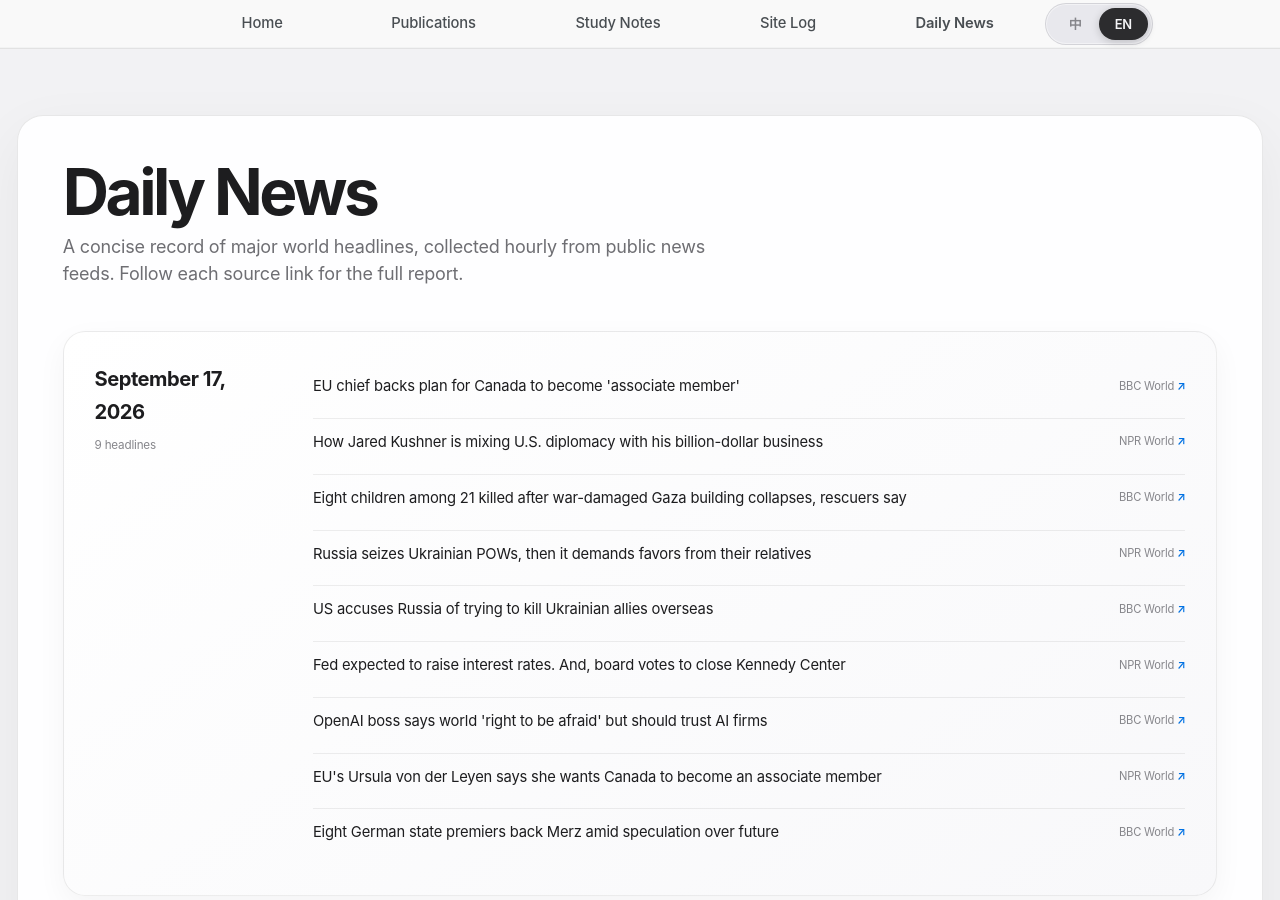
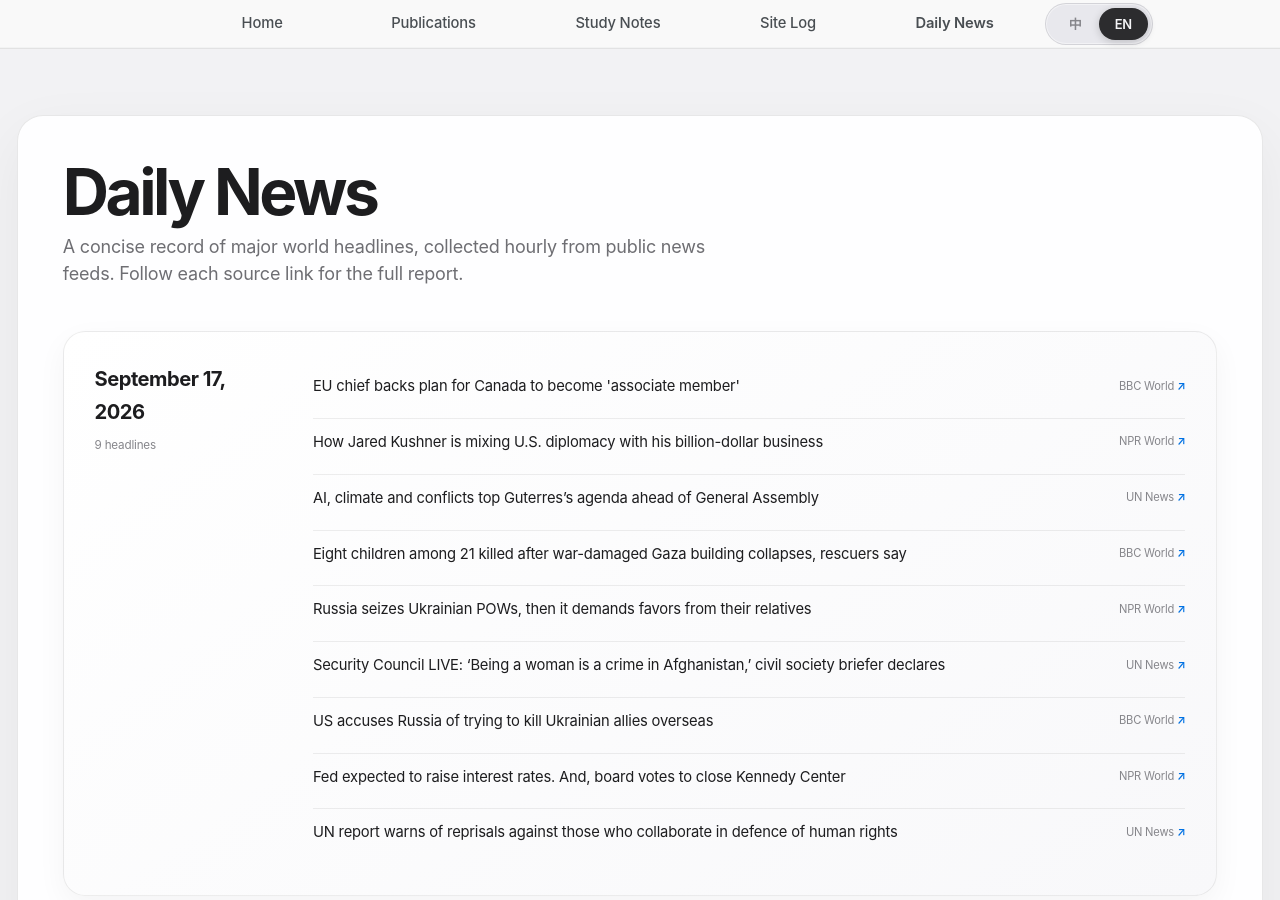
Before and after one commit to HaoxiangLuo/HaoxiangLuo.github.io, a Jekyll site: the page built from _pages/daily-news.html, in a window 1280 px wide and 900 px high. Built offline with Jekyll 4.4.1, drawn with Linux system fonts in a browser that asks for light colours; a style sheet for code colours, icons or effects is not loaded.

Commit message:
Update daily news 2026-09-17

```diff
--- a/_data/daily_news.json
+++ b/_data/daily_news.json
@@ -1,5 +1,5 @@
 {
-  "updated_at": "2026-09-17T00:25:38+08:00",
+  "updated_at": "2026-09-17T01:23:14+08:00",
   "days": [
     {
       "date": "2026-09-17",
@@ -15,6 +15,11 @@
           "url": "https://www.npr.org/2026/09/16/nx-s1-5971125/how-jared-kushner-is-mixing-u-s-diplomacy-with-his-billion-dollar-business"
         },
         {
+          "title": "AI, climate and conflicts top Guterres’s agenda ahead of General Assembly",
+          "source": "UN News",
+          "url": "https://news.un.org/feed/view/en/story/2026/09/1168348"
+        },
+        {
           "title": "Eight children among 21 killed after war-damaged Gaza building collapses, rescuers say",
           "source": "BBC World",
           "url": "https://www.bbc.co.uk/news/articles/cvp8d00j9gg5o?at_medium=RSS&at_campaign=rss"
@@ -23,6 +28,11 @@
           "title": "Russia seizes Ukrainian POWs, then it demands favors from their relatives",
           "source": "NPR World",
           "url": "https://www.npr.org/2026/09/16/nx-s1-5904423/russia-seizes-ukrainian-pows-then-it-demands-favors-from-their-relatives"
+        },
+        {
+          "title": "Security Council LIVE: ‘Being a woman is a crime in Afghanistan,’ civil society briefer declares",
+          "source": "UN News",
+          "url": "https://news.un.org/feed/view/en/story/2026/09/1168347"
         },
         {
           "title": "US accuses Russia of trying to kill Ukrainian allies overseas",
@@ -35,19 +45,9 @@
           "url": "https://www.npr.org/2026/09/16/g-s1-143569/up-first-newsletter-fed-reserve-interest-rates-iran-war-kennedy-center-contraception"
         },
         {
-          "title": "OpenAI boss says world 'right to be afraid' but should trust AI firms",
-          "source": "BBC World",
-          "url": "https://www.bbc.co.uk/news/articles/cqx2zpj4y525o?at_medium=RSS&at_campaign=rss"
-        },
-        {
-          "title": "EU's Ursula von der Leyen says she wants Canada to become an associate member",
-          "source": "NPR World",
-          "url": "https://www.npr.org/2026/09/16/nx-s1-5970985/canada-become-eu-associate-member"
-        },
-        {
-          "title": "Eight German state premiers back Merz amid speculation over future",
-          "source": "BBC World",
-          "url": "https://www.bbc.co.uk/news/articles/c6dj4nn0n97ro?at_medium=RSS&at_campaign=rss"
+          "title": "UN report warns of reprisals against those who collaborate in defence of human rights",
+          "source": "UN News",
+          "url": "https://news.un.org/feed/view/en/story/2026/09/1168345"
         }
       ]
     },
```
